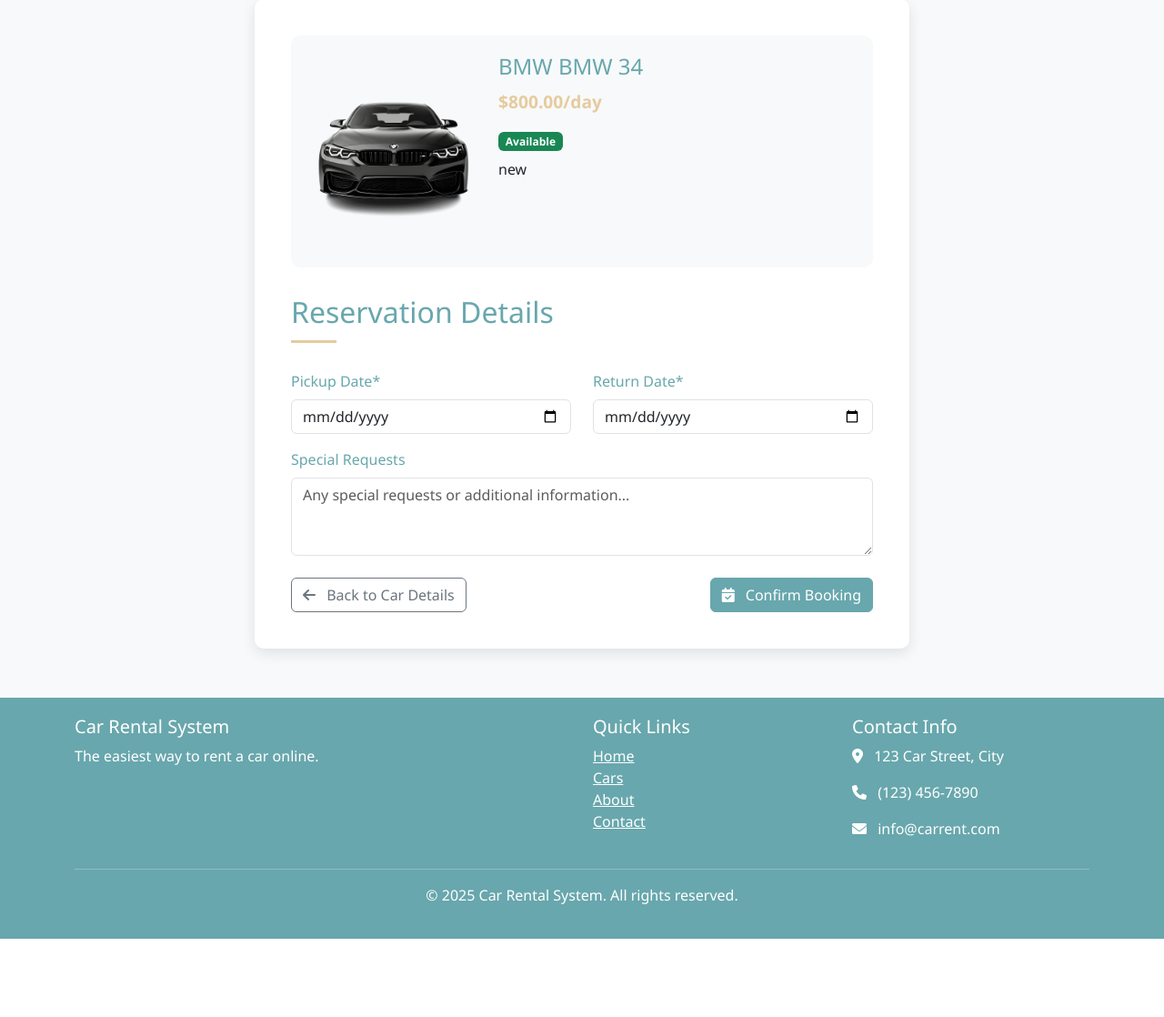
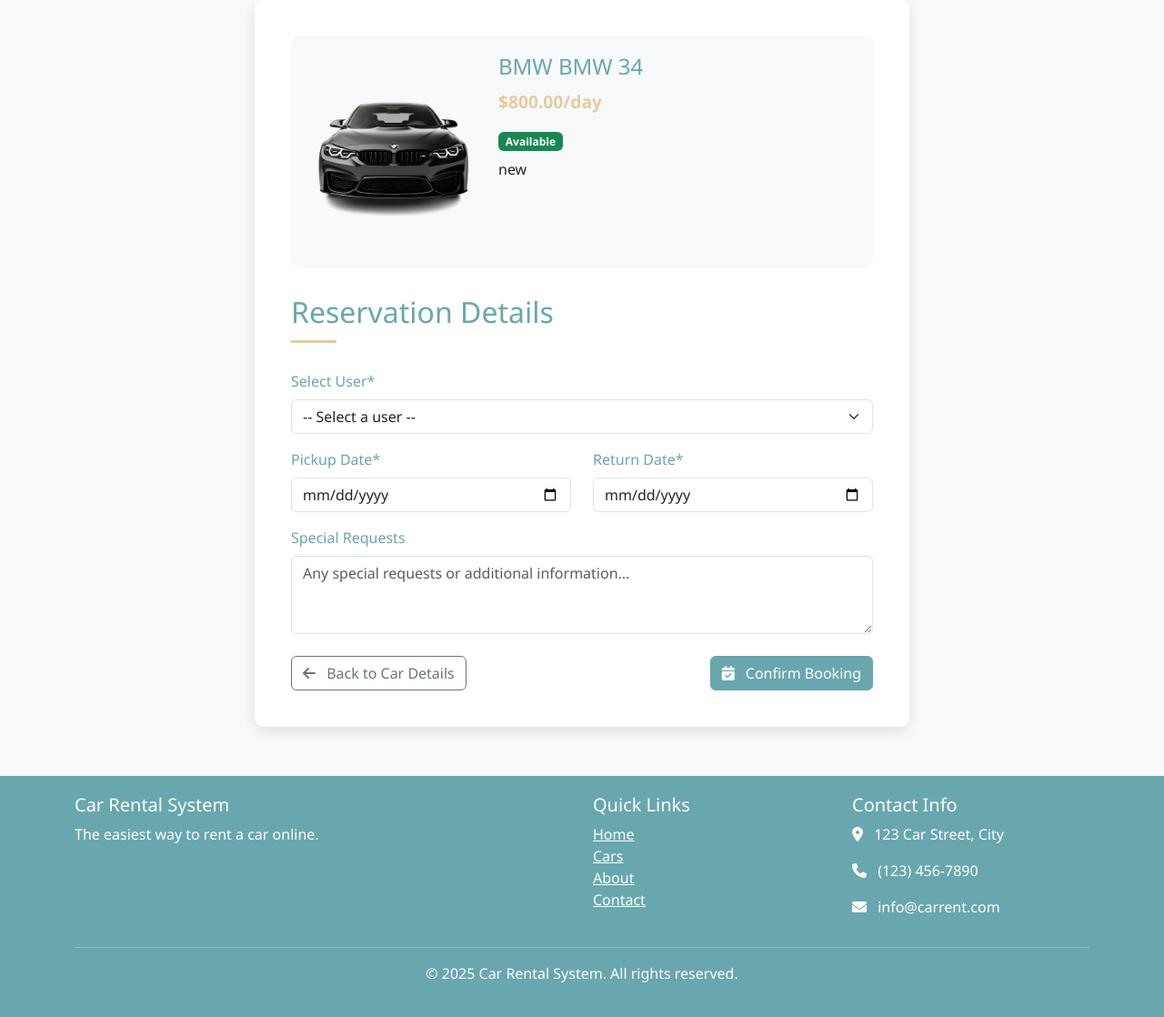
Before and after one commit to jamalihassan0307/Car_Rent_ControlPanel, a Django app: page /booking/add/1/ in a window 1280 px wide. Shown: the part 333-1451 px from the top of the page at 91% size. Before the commit the page ends 1365 px from the top, so only its background shows below. Run offline with Django 5.2, Linux system fonts and the light colour scheme; a user stored in the database is signed in; data comes from the database, SQL or seed files in the repository.

Commit message:
Implement user role-based booking restrictions and enhance form functionality
- Added a user-restricted message for normal users in the booking template, informing them that direct bookings are not available.
- Implemented a user selection dropdown for admin and entry operators to select users when creating a booking.
- Updated JavaScript to ensure cost calculation only runs for authorized users, improving the overall user experience.

```diff
--- a/myapp/templates/myapp/add_booking.html
+++ b/myapp/templates/myapp/add_booking.html
@@ -83,6 +83,15 @@
         border-radius: 10px;
         display: none;
     }
+
+    .user-restricted-message {
+        background-color: #f8d7da;
+        color: #721c24;
+        padding: 15px;
+        border-radius: 10px;
+        margin-bottom: 20px;
+        text-align: center;
+    }
 </style>
 {% endblock %}
 
@@ -124,7 +133,18 @@
                     </div>
                 </div>
 
-                <!-- Booking Form -->
+                {% if user.role == 1 %}
+                <!-- Message for normal users -->
+                <div class="user-restricted-message">
+                    <i class="fas fa-exclamation-circle fa-2x mb-3"></i>
+                    <h4>Booking Not Available</h4>
+                    <p>Normal users cannot make direct bookings. Please check your current bookings instead.</p>
+                    <a href="{% url 'my_bookings' %}" class="btn btn-primary mt-2">
+                        <i class="fas fa-list me-2"></i> View My Bookings
+                    </a>
+                </div>
+                {% else %}
+                <!-- Booking Form for Admin and Entry Operator -->
                 <h2 class="section-title">Reservation Details</h2>
                 <form method="post" id="booking-form">
                     {% csrf_token %}
@@ -134,6 +154,19 @@
                             {% for error in form.non_field_errors %}
                                 {{ error }}
                             {% endfor %}
+                        </div>
+                    {% endif %}
+
+                    {% if user.role == 2 or user.role == 4 %}
+                    <!-- User Selection Dropdown for Admin and Entry Operator -->
+                    <div class="mb-3">
+                        <label for="id_user" class="form-label">Select User*</label>
+                        <select name="user" id="id_user" class="form-select" required>
+                            <option value="">-- Select a user --</option>
+                            {% for user_option in users %}
+                                <option value="{{ user_option.id }}">{{ user_option.username }} ({{ user_option.get_full_name|default:user_option.email }})</option>
+                            {% endfor %}
+                        </select>
                     </div>
                     {% endif %}
 
@@ -173,6 +206,7 @@
                         </button>
                     </div>
                 </form>
+                {% endif %}
             </div>
         </div>
     </div>
@@ -188,6 +222,8 @@
         const costAmountSpan = document.getElementById('cost-amount');
         const daysCalculationDiv = document.getElementById('days-calculation');
 
+        // Only run if form exists (for admin/entry operator)
+        if (dateGetInput && dateReturnInput) {
             // Set minimum dates to today
             const today = new Date();
             const todayFormatted = today.toISOString().split('T')[0];
@@ -230,6 +266,7 @@
             });
 
             dateReturnInput.addEventListener('change', calculateTotalCost);
+        }
     });
 </script>
 {% endblock %}
```
Lines whose indentation alone changed are shown as unchanged.
